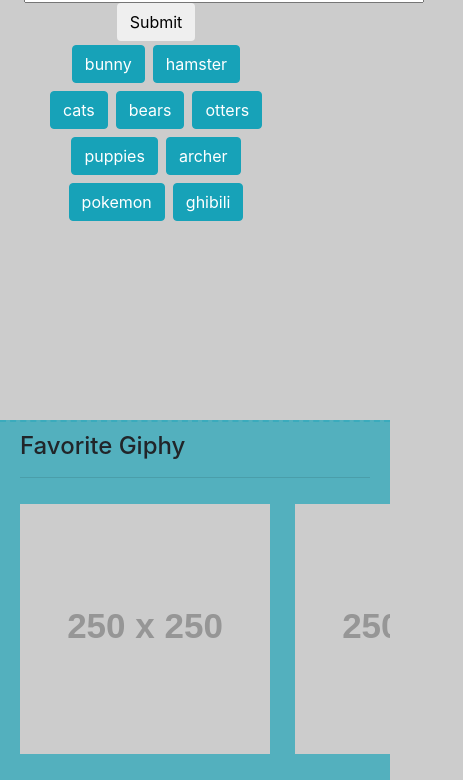
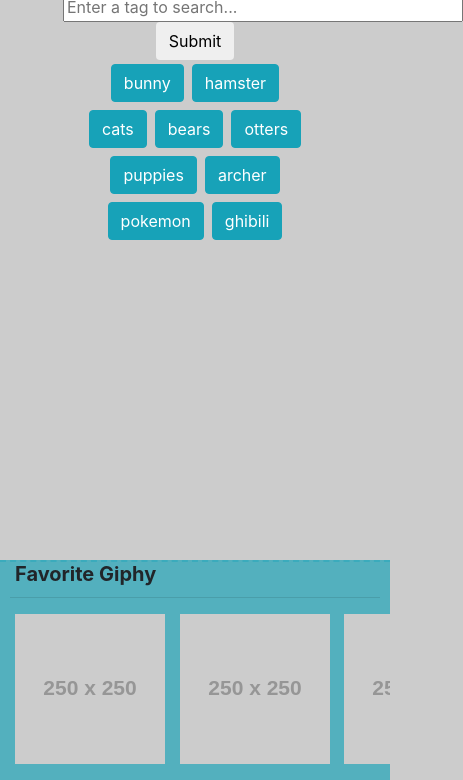
Before and after one commit to chibimayura/API-showcase, a plain HTML site: page index.html in a window 390 px wide. Shown: the part 64-844 px from the top of the page, 463 px wide, since content can reach past the window. Drawn offline with nearby package versions, Linux system fonts and the light colour scheme; placeholder pictures from the web are drawn by us.

Commit message:
add un/fav star image

```diff
--- a/assets/css/style.css
+++ b/assets/css/style.css
@@ -11,7 +11,7 @@ body {
 	max-width: 100% !important;
 }
 
-p{
+p {
 	font-size: 20px;
 }
 
@@ -19,18 +19,24 @@ p{
 	border: 2px solid #035;
 	margin: auto !important;
 	margin-bottom: 20px !important;
+	width: 300px;
+	height: 350px;
+	background-color: #ffffff66;
 }
 
 input[type="text"] {
 	width: 400px;
 }
 
-.fixedHW{
+.fixedHW {
+	position: static;
+	display: inline-block;
+	margin: auto;
 	width: 250px;
 	height: 250px;
 }
 
-.favArea{
+.favArea {
 	border-left: 2px dashed #17a2b866;
 	padding: 10px 20px;
 	background-color: #17a2b8aa;
@@ -39,7 +45,8 @@ input[type="text"] {
 	width: 300px;
 	overflow-y: auto;
 	overflow-x: hidden;
-	right:0;
+	top: 0%;
+	right: 0%;
 }
 
 .favArea img {
@@ -50,24 +57,45 @@ input[type="text"] {
 	max-width: 80%;
 }
 
-.col-lg-2, .col-sm-2 {
+.col-lg-2 {
 	max-width: 20%;
 }
 
-@media screen and (max-width: 900px){
+@media screen and (max-width: 1135px){
 	.favArea{
 		border-top: 2px dashed #17a2b866;
 		border-left: none;
-		left: 0;
-		bottom: 0 !important;
+		left: 0% !important;
+		bottom: 0% !important;
+		top: initial;
+		position: fixed;
 		overflow-y: hidden;
 		overflow-x: auto;
-		height: 360px !important;
+		height: 220px !important;
 		width: 100%;
 		display: inline-block;
 		white-space: nowrap;
+		padding: 5px 10px;
+	}
+
+	h4 {
+		font-size: 20px;
+		margin: -5px 5px;
+		font-weight: bolder;
 	}
 	.favArea img{
-		margin-right: 20px;
+		margin: 0 5px;
+	}
+
+	.fixedHW, .favArea img{
+		width: 150px;
+		height: 150px;
+	}
+	.gifArea {
+		position: static;
+	}
+
+	.col-sm-2 {
+		max-width: 25%;
 	}
 }
--- a/assets/javascript/script.js
+++ b/assets/javascript/script.js
@@ -1,7 +1,13 @@
 var tag, gifImage, rate, newButton, newDiv, stillGif, animateGif, newTopic;
+
 var topics = ["bunny", "hamster", "cats", "bears", "otters", "puppies", "archer", "pokemon", "ghibili"];
+
 var getTen = 10, randomGif = 0;
+
 var queryURL = "https://api.giphy.com/v1/gifs/search?api_key=BYL0n8m6wTFF5oyVDZTsiQwn6MgOEKDi&limit=1000&q=";
+
+var favImg = "assets/images/fav.png",
+	unfavImg = "assets/images/unfav.png";
 
 var tagArea = $(".tagArea");
 var searchArea = $(".searchArea");
@@ -28,7 +34,7 @@ $(document).on("click", ".tagArea button",function(){
 		randomGif = Math.floor(Math.random()*response.data.length);
 		stillGif = response.data[randomGif].images.original_still.url;
 		animateGif = response.data[randomGif].images.original.url;
-		newDiv = $("<div>").attr("class", "col-sm-2 my-2");
+		newDiv = $("<div>").attr("class", "col-lg-2 col-sm-2 my-2");
 		gifImage = $("<img>").attr({
 			"src" : stillGif,
 			"data-state" : "still",
--- a/index.html
+++ b/index.html
@@ -14,8 +14,8 @@
 				<!-- search area -->
 				<div class="searchArea">
 					<form>
-						<h4>Add a tag</h1>
-						<input type="text">
+						<h1>Add a tag</h1>
+						<input type="text" placeholder="Enter a tag to search...">
 						<button class="btn">Submit</button>
 					</form>
 				</div>
@@ -31,7 +31,7 @@
 			</div>
 
 			<!-- add favorite giphy area -->
-			<div class="col-lg-2 col-md-2, col-sm-12">
+			<div class="col-sm-12">
 				<div class="favArea">
 					<h4>Favorite Giphy</h4>
 					<hr>
```
Also changed, not shown: assets/images/fav.png (added), assets/images/unfav.png (added).
